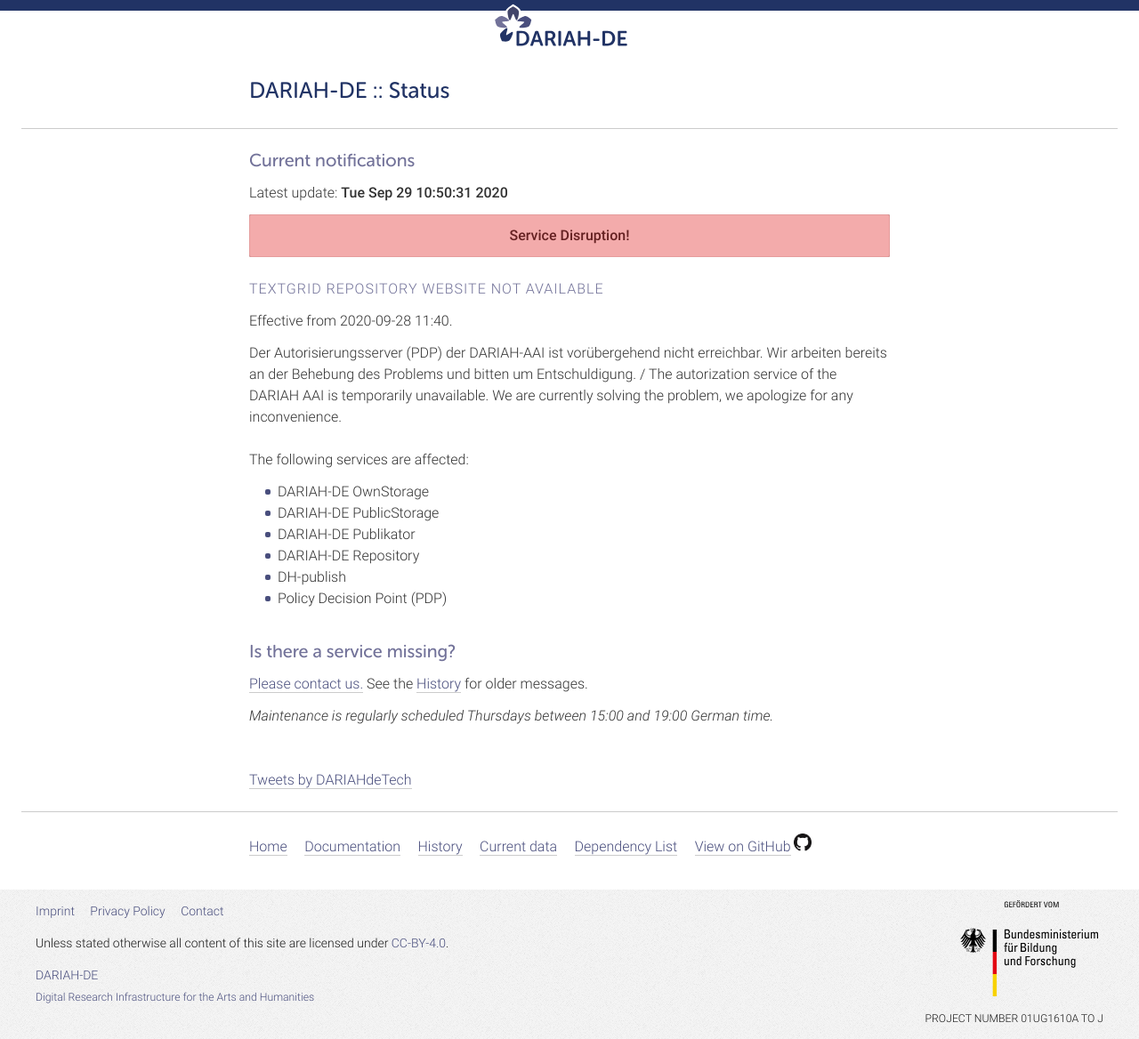
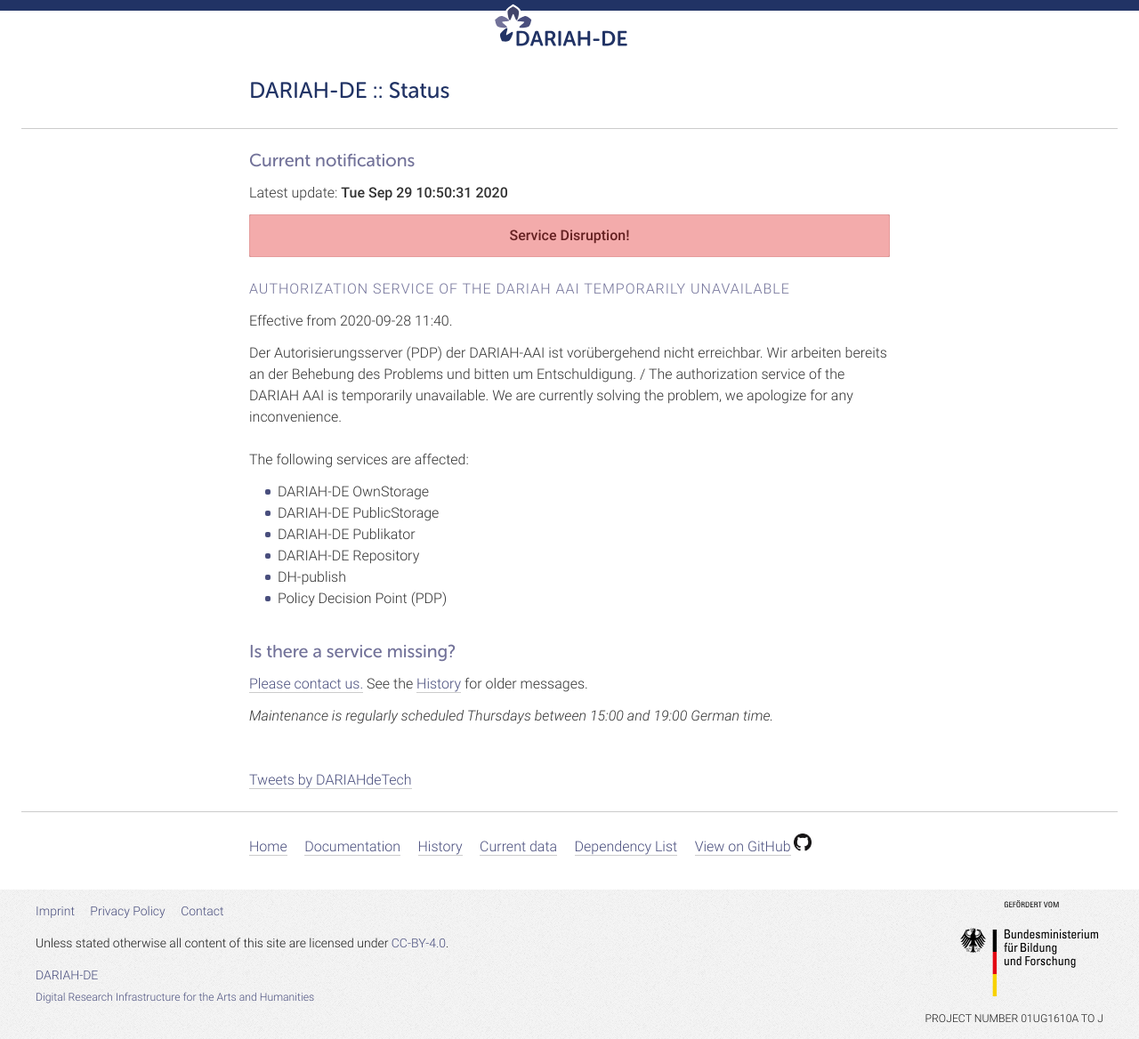
Before and after one commit to DARIAH-DE/status, a Jekyll site: the page built from index.md, in a window 1280 px wide. Shown: the whole page at 89% size. Built offline with Jekyll 4.4.1, drawn with Linux system fonts in a browser that asks for light colours; comment, search, counter and statistics services are not loaded.

Commit message:
Update outages.yaml

```diff
--- a/_data/outages.yaml
+++ b/_data/outages.yaml
@@ -1,8 +1,8 @@
 ---
-- title: 'TextGrid Repository Website not available'
+- title: 'Authorization Service of the DARIAH AAI temporarily unavailable'
   date_start: '2020-09-28 11:40'
   hide: false
-  description: 'Der Autorisierungsserver (PDP) der DARIAH-AAI ist vorübergehend nicht erreichbar. Wir arbeiten bereits an der Behebung des Problems und bitten um Entschuldigung. / The autorization service of the DARIAH AAI is temporarily unavailable. We are currently solving the problem, we apologize for any inconvenience.'
+  description: 'Der Autorisierungsserver (PDP) der DARIAH-AAI ist vorübergehend nicht erreichbar. Wir arbeiten bereits an der Behebung des Problems und bitten um Entschuldigung. / The authorization service of the DARIAH AAI is temporarily unavailable. We are currently solving the problem, we apologize for any inconvenience.'
   affected:
     - '/services/pdp'
 - title: 'TextGrid Repository Website not available'
```
